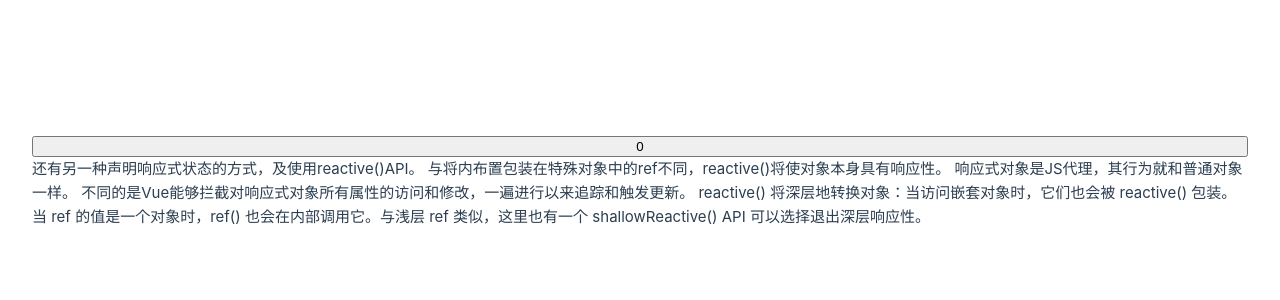
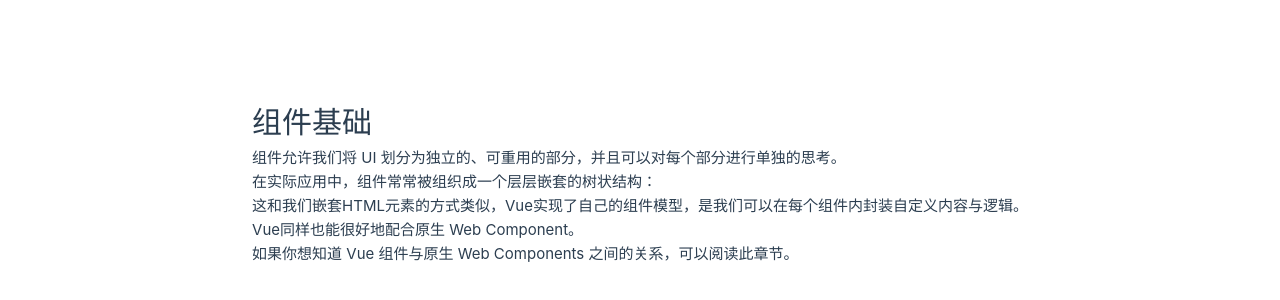
Before and after one commit to ShenlongDev/vue_xx, a Vue app: page / in a window 1280 px wide. Shown: the part 218-518 px from the top of the page. Built offline with nearby package versions, Linux system fonts and the light colour scheme.

Commit message:
component_intro

```diff
--- /dev/null
+++ b/src/ComponentBasic.vue
@@ -0,0 +1,8 @@
+<template>
+  <h1>组件基础</h1>
+  <p>组件允许我们将 UI 划分为独立的、可重用的部分，并且可以对每个部分进行单独的思考。</p>
+  <p>在实际应用中，组件常常被组织成一个层层嵌套的树状结构：</p>
+  <p>这和我们嵌套HTML元素的方式类似，Vue实现了自己的组件模型，是我们可以在每个组件内封装自定义内容与逻辑。</p>
+  <p>Vue同样也能很好地配合原生 Web Component。</p>
+  <p>如果你想知道 Vue 组件与原生 Web Components 之间的关系，可以阅读此章节。</p>
+</template>
--- a/src/main.js
+++ b/src/main.js
@@ -1,8 +1,6 @@
 import './assets/main.css'
 
 import { createApp } from 'vue'
-import App from './App.vue'
-import MyApp from './MyApp.vue'
+import App from './ComponentBasic.vue'
 
-// createApp(App).mount('#app')
-createApp(MyApp).mount('#app')
+createApp(App).mount('#app')
```
